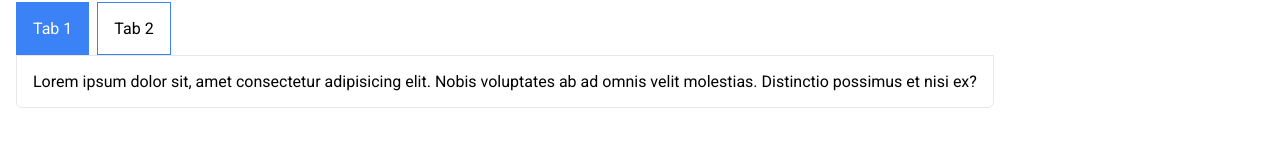
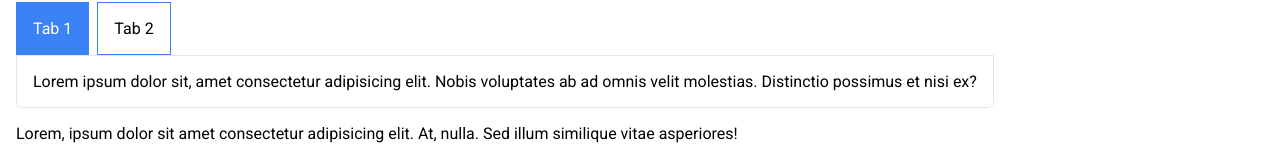
Before and after one commit to Giotu/vue-admin-panel, a Vue app: page / in a window 1280 px wide. Shown: the part 867-1023 px from the top of the page. Before the commit the page ends 991 px from the top, so only its background shows below. Built offline with nearby package versions, Linux system fonts and the light colour scheme.

Commit message:
feat(ui): add component Tooltip

```diff
--- /dev/null
+++ b/src/components/ui/Tooltip.vue
@@ -0,0 +1,59 @@
+<script setup lang="ts">
+import { ref } from 'vue';
+
+interface Props {
+  text: string;
+}
+
+defineProps<Props>();
+
+const isVisible = ref(false);
+</script>
+
+<template>
+  <div class="tooltip-container" @mouseenter="isVisible = true" @mouseleave="isVisible = false">
+    <slot></slot>
+    <Transition name="fade">
+      <div v-if="isVisible" class="tooltip">
+        {{ text }}
+      </div>
+    </Transition>
+  </div>
+</template>
+
+<style scoped>
+.tooltip-container {
+  position: relative;
+  display: inline-block;
+}
+
+.tooltip {
+  position: absolute;
+  bottom: 100%;
+  left: 50%;
+  transform: translateX(-50%);
+  margin-bottom: 6px;
+  background-color: rgba(0, 0, 0, 0.8);
+  color: white;
+  padding: 0.5rem;
+  border-radius: 4px;
+  font-size: 0.875rem;
+  max-width: 300px;
+  width: max-content;
+  word-wrap: break-word;
+  text-align: center;
+}
+
+.fade-enter-active,
+.fade-leave-active {
+  transition:
+    opacity 0.3s ease,
+    transform 0.3s ease;
+}
+
+.fade-enter-from,
+.fade-leave-to {
+  opacity: 0;
+  transform: translateX(-50%) scale(0.8);
+}
+</style>
--- a/src/pages/Home.vue
+++ b/src/pages/Home.vue
@@ -6,6 +6,7 @@ import Checkbox from '@/components/ui/Checkbox.vue';
 import RadioButton from '@/components/ui/RadioButton.vue';
 import Field from '@/components/ui/Field.vue';
 import Tabs from '@/components/ui/Tabs.vue';
+import Tooltip from '@/components/ui/Tooltip.vue';
 import { ref } from 'vue';
 
 const text = ref('');
@@ -79,5 +80,14 @@ const selectedTab = ref('tab1');
         Lorem ipsum dolor sit amet consectetur, adipisicing elit. Nisi, delectus?
       </div>
     </Tabs>
+
+    <span>
+      <Tooltip
+        text="Lorem ipsum is a dummy or placeholder text commonly used in graphic design,
+        publishing, and web development to fill empty spaces in a layout that does not yet have content."
+        >Lorem, ipsum
+      </Tooltip>
+      dolor sit amet consectetur adipisicing elit. At, nulla. Sed illum similique vitae asperiores!
+    </span>
   </div>
 </template>
```
